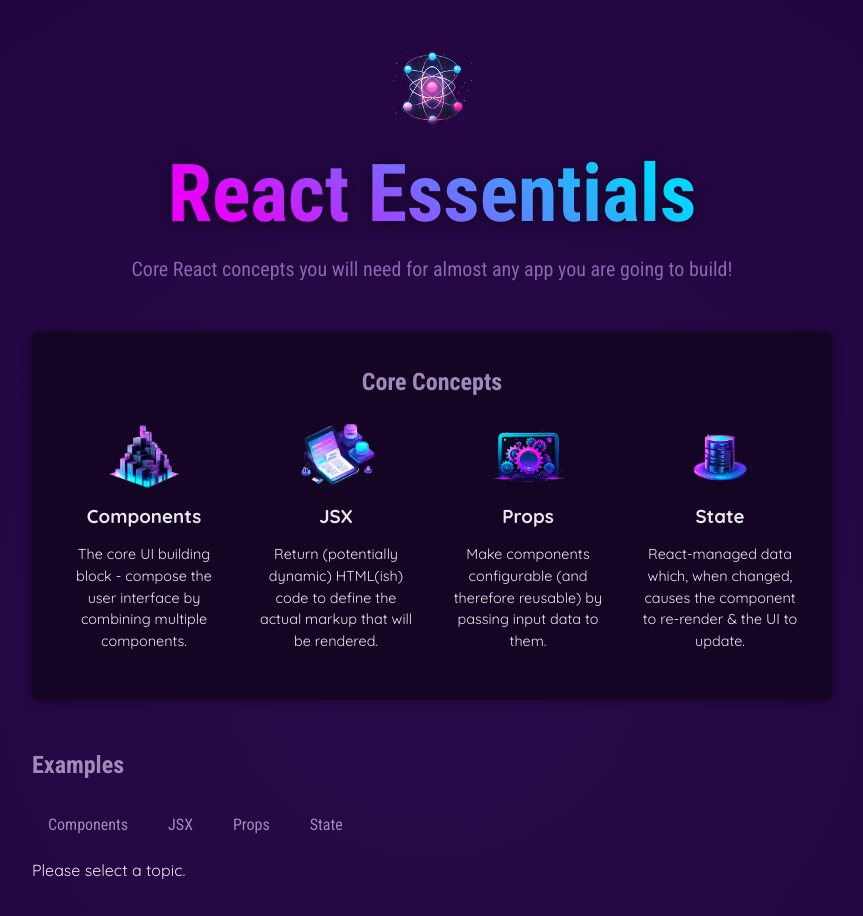
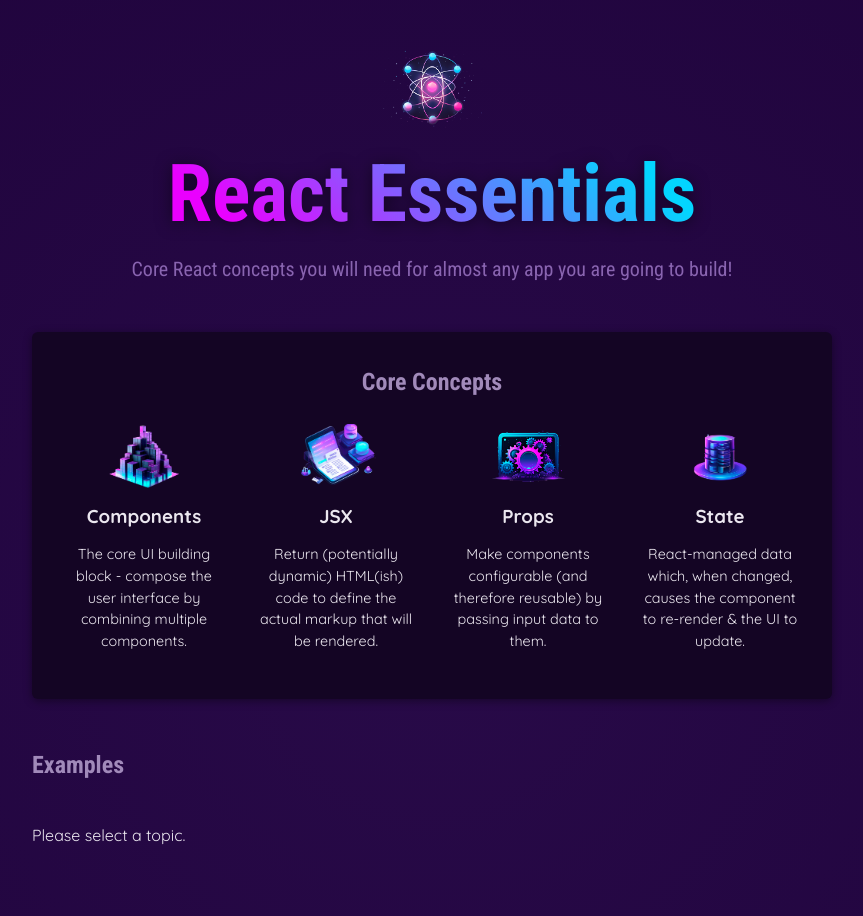
Before and after one commit to EJcodes/ReactJS, a React (Vite) app: page / in a window 1280 px wide. Shown: the top 916 px of the page, without its empty margins (208-1071 px from the left). Built offline with nearby package versions, Linux system fonts and the light colour scheme.

Commit message:
created examples component

```diff
--- a/src/components/Examples.jsx
+++ b/src/components/Examples.jsx
@@ -2,7 +2,7 @@ import { useState } from "react";
 import { EXAMPLES } from "../data.js";
 import TabButton from "./TabButton.jsx";
 import Section from "./Section.jsx";
-
+import Tabs from "./Tabs.jsx";
 export default function Examples() {
   const [selectedTopic, setSelectedTopic] = useState();
 
@@ -27,7 +27,9 @@ export default function Examples() {
 
   return (
     <Section id="examples" title="Examples">
-      <menu>
+      <Tabs
+        buttons={
+          <>
             <TabButton
               isSelected={selectedTopic === "components"}
               onClick={() => handleClick("components")}
@@ -52,8 +54,12 @@ export default function Examples() {
             >
               State
             </TabButton>
-      </menu>
+          </>
+        }
+      >
         {tabContent}
+      </Tabs>
+      <menu></menu>
     </Section>
   );
 }
--- /dev/null
+++ b/src/components/Tabs.jsx
@@ -0,0 +1,8 @@
+export default function Tabs({ children, buttons }) {
+  return (
+    <>
+      <menu></menu>
+      {children}
+    </>
+  );
+}
```
Lines whose indentation alone changed are shown as unchanged.
